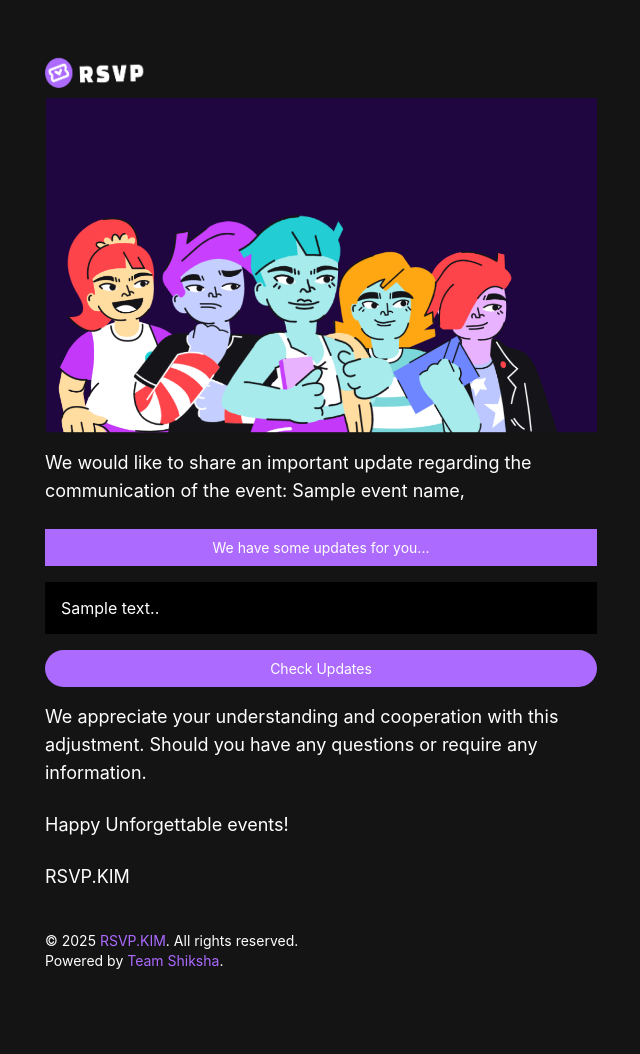
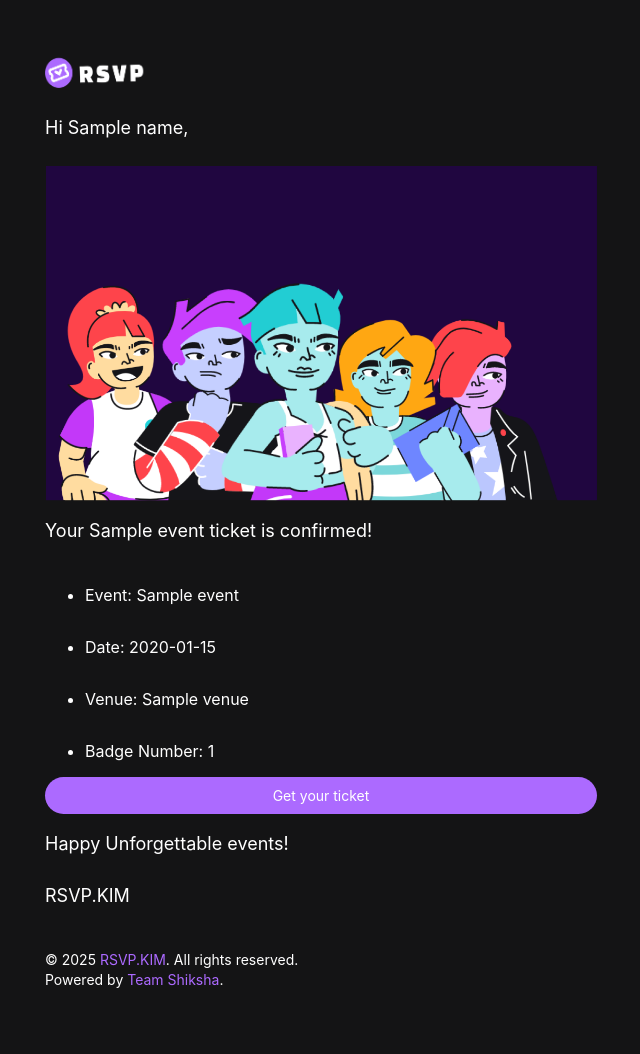
Before and after one commit to TeamShiksha/email-service, a FastAPI app: template templates/rsvp/ticket.html in a window 1280 px wide. Shown: the whole page, without its empty margins (319-959 px from the left). Before the commit the page ends 969 px from the top, so only its background shows below. Run offline with FastAPI, Linux system fonts and the light colour scheme; the template is opened without the code that fills it: most values are stand-ins (such as "Sample title", 1, 10 or a date in 2020); parts of the project's set-up code (start-up, migrations or seed data) failed here and were passed over.

Commit message:
fix: update invite and ticket templates

```diff
--- a/templates/rsvp/ticket.html
+++ b/templates/rsvp/ticket.html
@@ -39,6 +39,11 @@
                 </tr>
               </tbody>
             </table>
+            <p
+              style="font-size: 1.125rem; line-height: 1.75rem; margin: 16px 0 1.5rem 0; color: rgb(255, 255, 255);"
+            >
+              Hi {{name}},
+            </p>
             <table
               align="center"
               width="100%"
@@ -57,8 +62,7 @@
                     <p
                       style="font-size: 1.125rem; line-height: 1.75rem; margin: 16px 0 1.5rem 0; color: rgb(255, 255, 255);"
                     >
-                      We would like to share an important update regarding the communication of the event:
-                      {{eventName}},
+                      Your {{event}} ticket is confirmed!
                     </p>
                     <table
                       align="center"
@@ -67,51 +71,56 @@
                       cellpadding="0"
                       cellspacing="0"
                       role="presentation"
-                      style="background-color: #ac6aff; width: 100%; font-size: 16px; padding: 10px 20px; text-align: center; margin-left: 0;"
+                      style="width: 100%; font-size: 16px; color: white;"
                     >
                       <tbody>
                         <tr>
                           <td>
-                            <span style="color: white; text-decoration: none; font-size: 14px;">We have some updates for you...</span>
+                            <ul>
+                              <li>
+                                Event: {{event}}
+                              </li>
+                            </ul>
+                          </td>
+                        </tr>
+                        <tr>
+                          <td>
+                            <ul>
+                              <li>
+                                Date: {{dates}}
+                              </li>
+                            </ul>
+                          </td>
+                        </tr>
+                        <tr>
+                          <td>
+                            <ul>
+                              <li>
+                                Venue: {{venue}}
+                              </li>
+                            </ul>
+                          </td>
+                        </tr>
+                        <tr>
+                          <td>
+                            <ul>
+                              <li>
+                                Badge Number: {{badgeNumber}}
+                              </li>
+                            </ul>
                           </td>
                         </tr>
                       </tbody>
                     </table>
-                    <p
-                      style="background-color: black; color: white; padding: 16px;"
-                    >
-                      {{updatesText}}.
-                    </p>
-                    <table
-                      align="center"
-                      width="100%"
-                      border="0"
-                      cellpadding="0"
-                      cellspacing="0"
-                      role="presentation"
-                      style="background-color: #ac6aff; font-size: 16px; padding: 10px 20px; text-align: center; border-radius: 20px; margin-left: 0; width: 100%;"
-                    >
+                    <table align="center" width="100%" border="0" cellpadding="0" cellspacing="0" role="presentation" style="background-color: #ac6aff; width: 100%; font-size: 16px; padding: 10px 20px; text-align: center; margin-left: 0; border-radius: 20px;">
                       <tbody>
                         <tr>
                           <td>
-                            <a
-                              href="{{updateLink}}"
-                              target="_blank"
-                              style="color: white; text-decoration: none; font-size: 14px;"
-                            >
-                              Check Updates
-                            </a>
+                            <a href="{{ticketLink}}" target="_blank" style="color: white; text-decoration: none; font-size: 14px;">Get your ticket</a>
                           </td>
                         </tr>
                       </tbody>
                     </table>
-                    <p
-                      style="font-size: 1.125rem; line-height: 1.75rem; margin: 16px 0 1.5rem 0; color: rgb(255, 255, 255);"
-                    >
-                      We appreciate your understanding and cooperation with this
-                      adjustment. Should you have any questions or require any
-                      information.
-                    </p>
                     <p
                       style="font-size: 1.125rem; line-height: 1.75rem; margin: 16px 0 1.5rem 0; color: rgb(255, 255, 255);"
                     >
```
Also changed, not shown: templates/rsvp/invite.html (+3 -13 lines).
